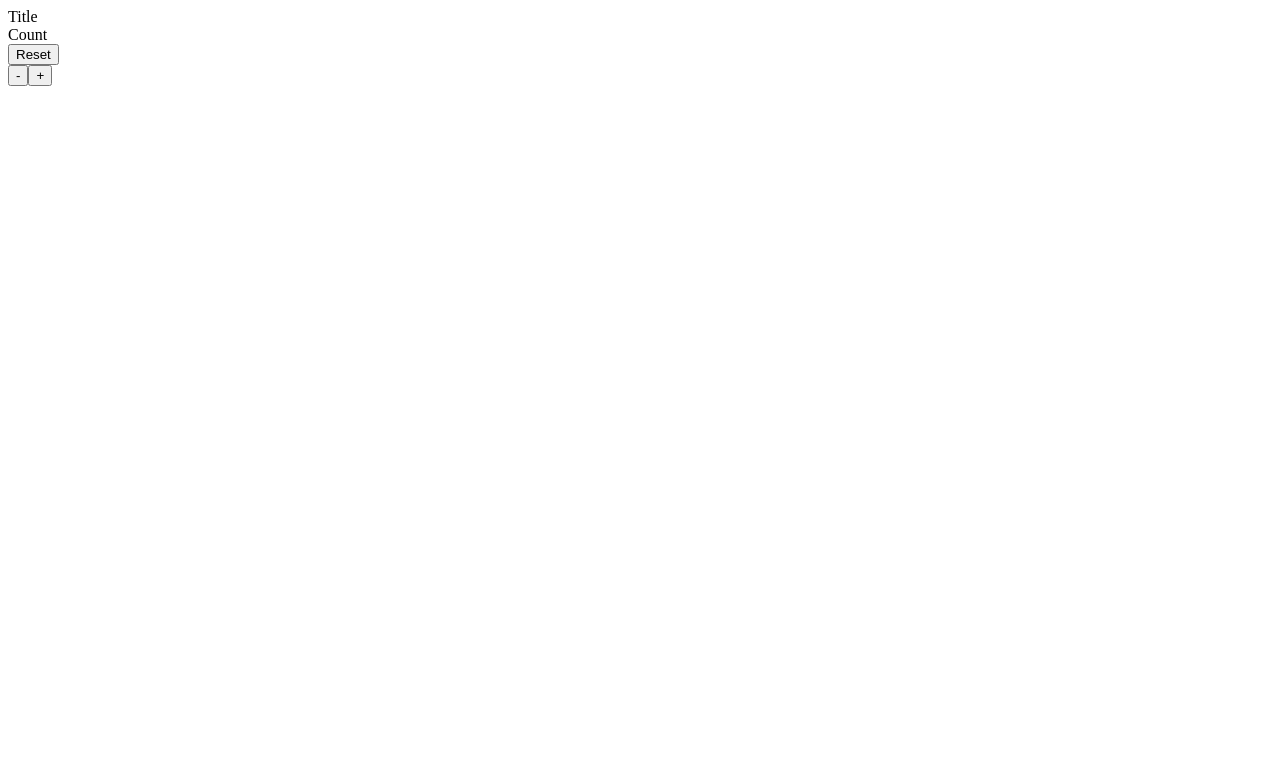
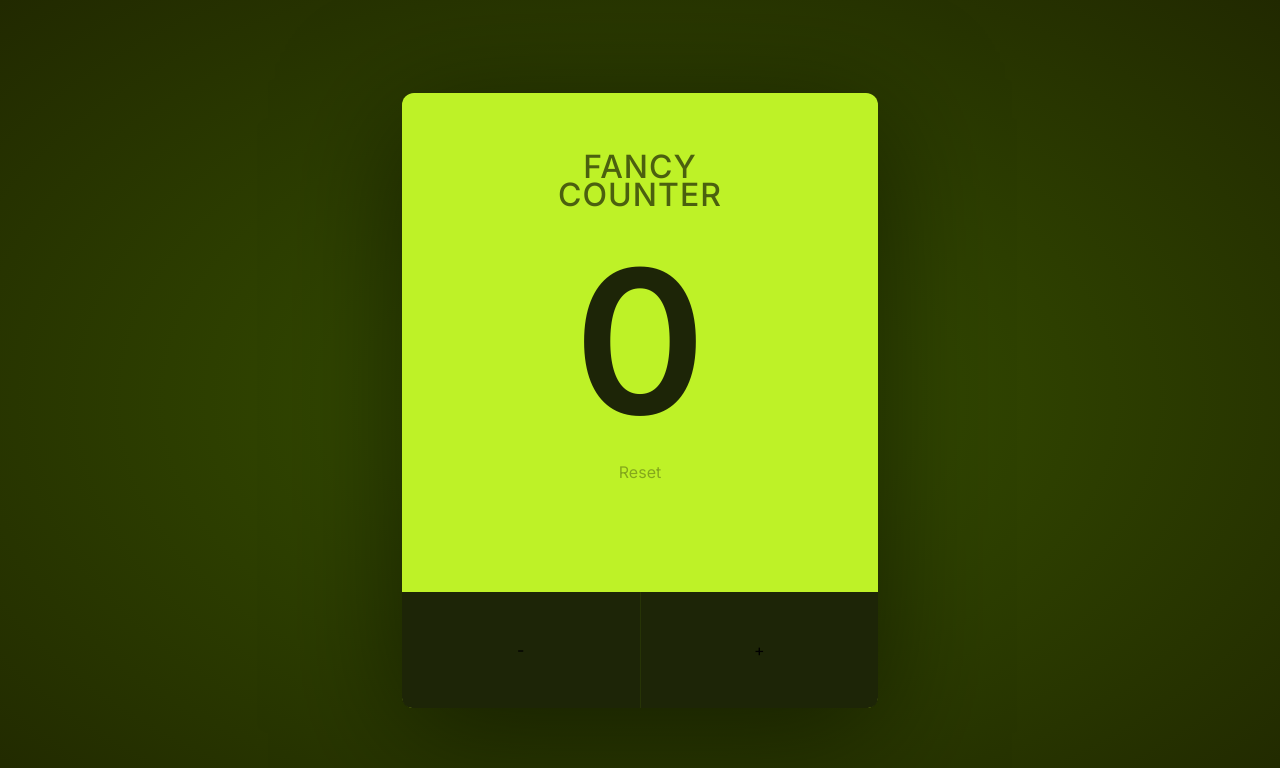
Before and after one commit to PachaiyappanV/Fancy-Counter, a React (Vite) app: page / in a window 1280 px wide. Shown: the top 768 px of the page. Built offline with nearby package versions, Linux system fonts and the light colour scheme.

Commit message:
feat(style): add styles to components

```diff
--- a/src/App.jsx
+++ b/src/App.jsx
@@ -2,9 +2,9 @@
 
 const App = () => {
   return (
-    <div>
+    <main>
       <Card />
-    </div>
+    </main>
   );
 };
 
--- a/src/Card.jsx
+++ b/src/Card.jsx
@@ -5,7 +5,7 @@
 
 const Card = () => {
   return (
-    <div>
+    <div className="card">
       <Title />
       <Count />
       <ResetButton />
--- a/src/Count.jsx
+++ b/src/Count.jsx
@@ -1,5 +1,5 @@
 const Count = () => {
-  return <div>Count</div>;
+  return <p className="count">0</p>;
 };
 
 export default Count;
--- a/src/CountButtons.jsx
+++ b/src/CountButtons.jsx
@@ -1,8 +1,8 @@
 const CountButtons = () => {
   return (
-    <div>
-      <button>-</button>
-      <button>+</button>
+    <div className="button-container">
+      <button className="count-btn">-</button>
+      <button className="count-btn">+</button>
     </div>
   );
 };
--- a/src/ResetButton.jsx
+++ b/src/ResetButton.jsx
@@ -1,5 +1,5 @@
 const ResetButton = () => {
-  return <button>Reset</button>;
+  return <button className="reset-btn">Reset</button>;
 };
 
 export default ResetButton;
--- a/src/Title.jsx
+++ b/src/Title.jsx
@@ -1,5 +1,5 @@
 const Title = () => {
-  return <div>Title</div>;
+  return <h1 className="title">Fancy Counter</h1>;
 };
 
 export default Title;
--- a/src/index.css
+++ b/src/index.css
@@ -0,0 +1,138 @@
+@import url("https://fonts.googleapis.com/css2?family=Inter:wght@300;400;500;600;700;800;900&display=swap");
+
+* {
+  margin: 0;
+  padding: 0;
+  box-sizing: border-box;
+}
+
+button {
+  all: unset;
+}
+
+body {
+  font-family: Inter, sans-serif;
+  height: 100vh;
+  background-image: radial-gradient(ellipse, #385300, #212900);
+}
+
+#root {
+  width: 100%;
+  height: 100%;
+}
+
+main {
+  width: 100%;
+  height: 100%;
+  display: flex;
+  justify-content: center;
+  align-items: center;
+}
+
+.card {
+  background-color: #bef227;
+  width: 476px;
+  height: 615px;
+  border-radius: 12px;
+  box-shadow: 0 25px 121px rgba(0, 0, 0, 0.5);
+  display: flex;
+  flex-direction: column;
+  align-items: center;
+  transition: all 0.4s;
+}
+
+.card--limit {
+  background-color: #a3d11b;
+}
+
+.title {
+  opacity: 0.6;
+  text-transform: uppercase;
+  letter-spacing: 1px;
+  width: 200px;
+  text-align: center;
+  line-height: 0.9;
+  font-weight: 500;
+  font-size: 32px;
+  margin-top: 60px;
+}
+
+.count {
+  color: #1d2507;
+  font-size: 200px;
+  font-weight: 600;
+  margin-top: 10px;
+}
+
+.reset-btn {
+  cursor: pointer;
+  opacity: 0.3;
+  transition: all 0.4s;
+}
+
+.reset-btn:hover,
+.reset-btn:focus {
+  opacity: 0.5;
+}
+
+.reset-btn-icon {
+  color: #1d2507;
+  height: 40px;
+  width: 40px;
+}
+
+.button-container {
+  background-color: #1d2507;
+  height: 116px;
+  width: 100%;
+  margin-top: auto;
+  border-bottom-right-radius: 10px;
+  border-bottom-left-radius: 10px;
+  display: flex;
+}
+
+.count-btn {
+  flex: 1;
+  display: flex;
+  justify-content: center;
+  align-items: center;
+  cursor: pointer;
+  transition: all 0.4s;
+}
+
+.count-btn:first-child {
+  border-right: 1px solid rgba(189, 254, 0, 0.07);
+}
+
+.count-btn:hover,
+.count-btn:focus {
+  background-color: #212b06;
+}
+
+.count-btn--plus {
+  border-left: 1px solid rgba(189, 254, 0, 0.15);
+}
+
+.count-btn-icon {
+  color: #bdfe00;
+  opacity: 0.9;
+  height: 40px;
+  width: 40px;
+}
+
+@media (max-width: 680px) or (max-height: 730px) {
+  .card {
+    width: 100%;
+    height: 100%;
+    border-radius: 0;
+  }
+
+  .title {
+    margin-top: 100px;
+  }
+
+  .buttons {
+    border-bottom-left-radius: 0;
+    border-bottom-right-radius: 0;
+  }
+}
```
